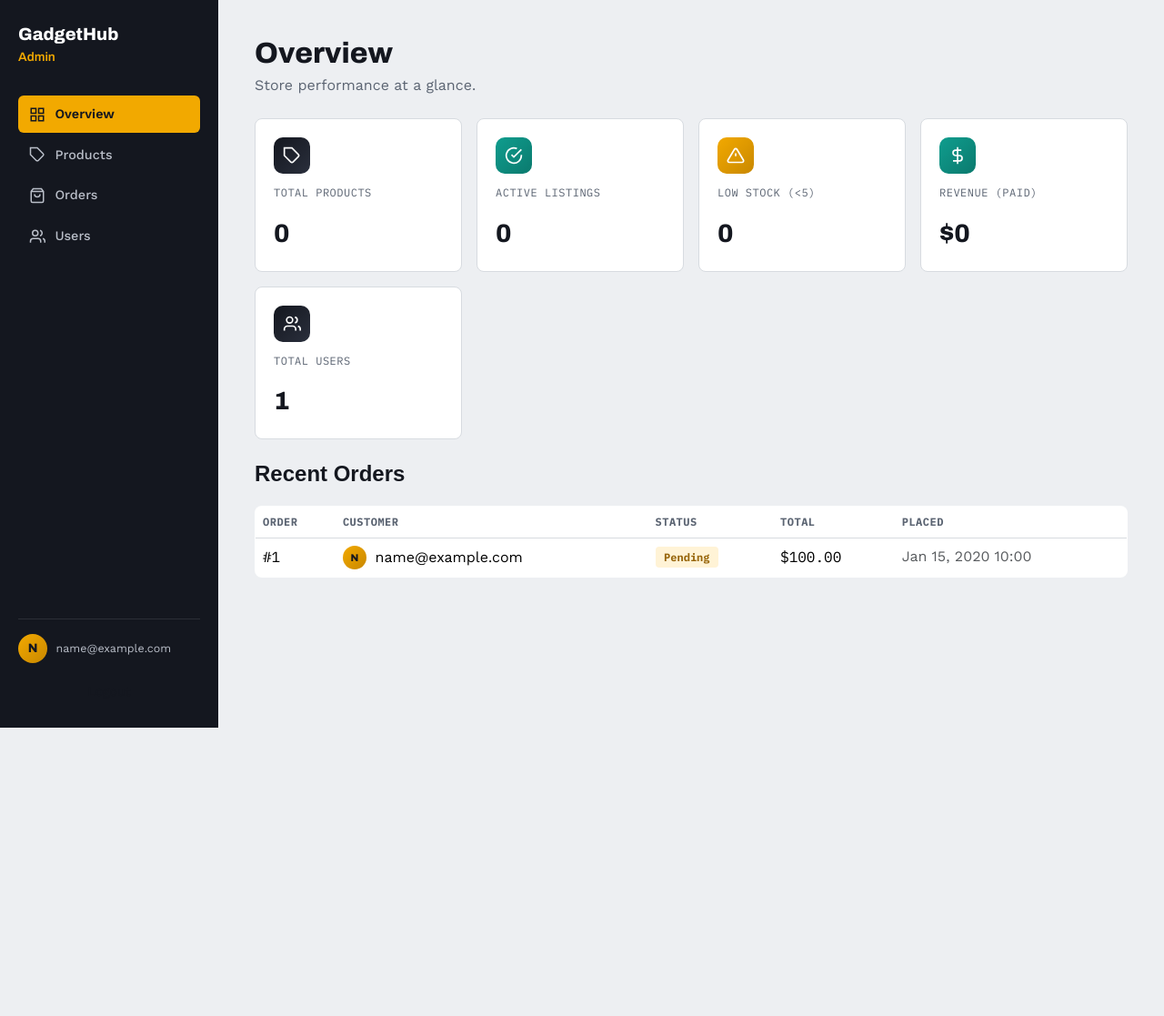
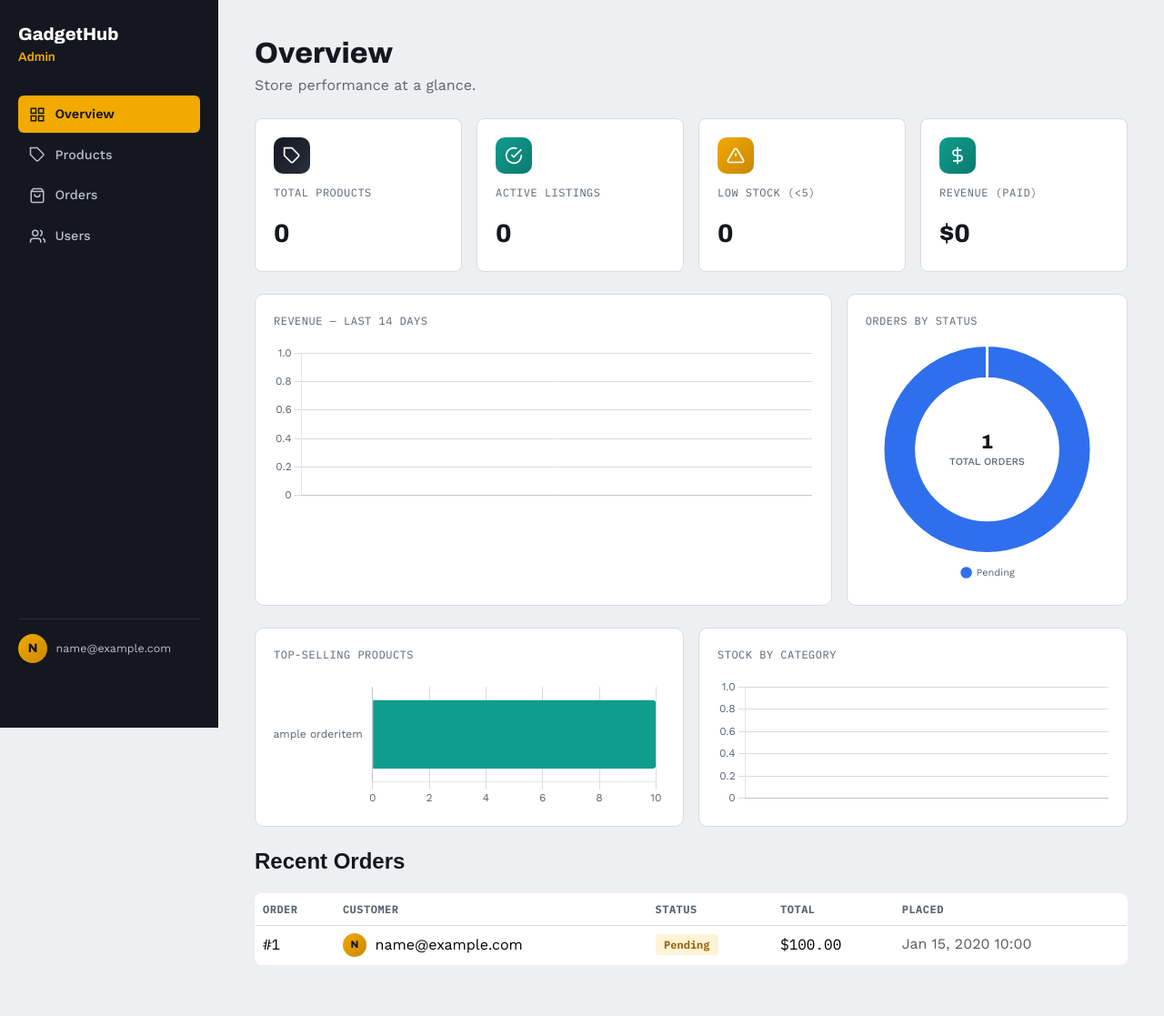
Before and after one commit to BigyanLuitel/E-Commerece, a Django app: page /dashboard/ in a window 1280 px wide. Shown: the whole page at 91% size. Before the commit the page ends 800 px from the top, so only its background shows below. Run offline with Django 5.2, Linux system fonts and the light colour scheme; a user stored in the database is signed in; tables that the repository leaves empty hold one stand-in row (values such as "Sample post"); data that the repository does not hold is empty.

Commit message:
interactive dashboard

```diff
--- a/gadgethub/dashboard/templates/dashboard/home.html
+++ b/gadgethub/dashboard/templates/dashboard/home.html
@@ -41,13 +41,34 @@
             <div class="stat-value mono">${{ revenue }}</div>
         </div>
     </div>
-    <div class="col-md-3">
-        <div class="stat-card">
-            <div class="stat-icon stat-icon-ink">
-                <svg width="20" height="20" viewBox="0 0 24 24" fill="none" stroke="white" stroke-width="2"><path d="M17 21v-2a4 4 0 0 0-4-4H6a4 4 0 0 0-4 4v2"/><circle cx="9" cy="7" r="4"/><path d="M23 21v-2a4 4 0 0 0-3-3.87"/><path d="M16 3.13a4 4 0 0 1 0 7.75"/></svg>
-            </div>
-            <div class="stat-label">Total Users</div>
-            <div class="stat-value">{{ total_users }}</div>
+</div>
+
+<div class="row g-3 mb-4">
+    <div class="col-md-8">
+        <div class="chart-card">
+            <div class="chart-card-title">Revenue — Last 14 Days</div>
+            <canvas id="revenueChart" height="90"></canvas>
+        </div>
+    </div>
+    <div class="col-md-4">
+        <div class="chart-card">
+            <div class="chart-card-title">Orders by Status</div>
+            <canvas id="statusChart" height="90"></canvas>
+        </div>
+    </div>
+</div>
+
+<div class="row g-3 mb-4">
+    <div class="col-md-6">
+        <div class="chart-card">
+            <div class="chart-card-title">Top-Selling Products</div>
+            <canvas id="topProductsChart" height="100"></canvas>
+        </div>
+    </div>
+    <div class="col-md-6">
+        <div class="chart-card">
+            <div class="chart-card-title">Stock by Category</div>
+            <canvas id="stockChart" height="100"></canvas>
         </div>
     </div>
 </div>
@@ -74,5 +95,149 @@
         {% endfor %}
     </tbody>
 </table>
+{% endblock %}
 
+{% block extra_head %}
+<script src="https://cdn.jsdelivr.net/npm/chart.js@4.4.4/dist/chart.umd.min.js"></script>
+<script>
+document.addEventListener('DOMContentLoaded', function () {
+    const inkColor = '#14171F';
+    const accent = '#F2A900';
+    const teal = '#0F9D8E';
+    const muted = '#5B6472';
+    const gridColor = '#D7DBE0';
+
+    Chart.defaults.font.family = "'Work Sans', sans-serif";
+    Chart.defaults.color = muted;
+
+    // Revenue line chart
+    new Chart(document.getElementById('revenueChart'), {
+        type: 'line',
+        data: {
+            labels: {{ revenue_labels|safe }},
+            datasets: [{
+                label: 'Revenue ($)',
+                data: {{ revenue_values|safe }},
+                borderColor: accent,
+                backgroundColor: 'rgba(242, 169, 0, 0.12)',
+                fill: true,
+                tension: 0.3,
+                pointBackgroundColor: accent,
+            }]
+        },
+        options: {
+            plugins: { legend: { display: false } },
+            scales: {
+                y: { beginAtZero: true, grid: { color: gridColor } },
+                x: { grid: { display: false } }
+            }
+        }
+    });
+
+    // Orders by status donut chart
+    // Orders by status donut chart
+    const statusColors = ['#2F6FED', '#0F9D8E', '#F2A900', '#C0392B', '#7C8290'];
+    const statusTotal = ({{ status_values|safe }}).reduce((a, b) => a + b, 0);
+
+    const centerTextPlugin = {
+        id: 'centerText',
+        beforeDraw(chart) {
+            const { ctx, chartArea: { width, height, left, top } } = chart;
+            ctx.save();
+            ctx.font = "700 22px 'Archivo', sans-serif";
+            ctx.fillStyle = inkColor;
+            ctx.textAlign = 'center';
+            ctx.textBaseline = 'middle';
+            ctx.fillText(statusTotal, left + width / 2, top + height / 2 - 8);
+            ctx.font = "500 11px 'Work Sans', sans-serif";
+            ctx.fillStyle = muted;
+            ctx.fillText('TOTAL ORDERS', left + width / 2, top + height / 2 + 14);
+            ctx.restore();
+        }
+    };
+
+    new Chart(document.getElementById('statusChart'), {
+        type: 'doughnut',
+        data: {
+            labels: {{ status_labels|safe }},
+            datasets: [{
+                data: {{ status_values|safe }},
+                backgroundColor: statusColors,
+                borderColor: '#FFFFFF',
+                borderWidth: 3,
+                hoverOffset: 14,
+                hoverBorderWidth: 0,
+            }]
+        },
+        options: {
+            cutout: '68%',
+            animation: { animateRotate: true, animateScale: true, duration: 800 },
+            interaction: { mode: 'nearest', intersect: true },
+            plugins: {
+                legend: {
+                    position: 'bottom',
+                    labels: { boxWidth: 12, padding: 14, font: { size: 11 }, usePointStyle: true, pointStyle: 'circle' }
+                },
+                tooltip: {
+                    backgroundColor: inkColor,
+                    titleFont: { size: 12, weight: '700' },
+                    bodyFont: { size: 12 },
+                    padding: 10,
+                    cornerRadius: 6,
+                    callbacks: {
+                        label: (ctx) => {
+                            const pct = ((ctx.raw / statusTotal) * 100).toFixed(1);
+                            return ` ${ctx.label}: ${ctx.raw} (${pct}%)`;
+                        }
+                    }
+                }
+            }
+        },
+        plugins: [centerTextPlugin]
+    });
+
+    // Top products bar chart
+    new Chart(document.getElementById('topProductsChart'), {
+        type: 'bar',
+        data: {
+            labels: {{ top_product_labels|safe }},
+            datasets: [{
+                label: 'Units Sold',
+                data: {{ top_product_values|safe }},
+                backgroundColor: teal,
+                borderRadius: 4,
+            }]
+        },
+        options: {
+            indexAxis: 'y',
+            plugins: { legend: { display: false } },
+            scales: {
+                x: { beginAtZero: true, grid: { color: gridColor } },
+                y: { grid: { display: false } }
+            }
+        }
+    });
+
+    // Stock by category bar chart
+    new Chart(document.getElementById('stockChart'), {
+        type: 'bar',
+        data: {
+            labels: {{ stock_labels|safe }},
+            datasets: [{
+                label: 'Units in Stock',
+                data: {{ stock_values|safe }},
+                backgroundColor: accent,
+                borderRadius: 4,
+            }]
+        },
+        options: {
+            plugins: { legend: { display: false } },
+            scales: {
+                y: { beginAtZero: true, grid: { color: gridColor } },
+                x: { grid: { display: false } }
+            }
+        }
+    });
+});
+</script>
 {% endblock %}
--- a/gadgethub/dashboard/views.py
+++ b/gadgethub/dashboard/views.py
@@ -13,6 +13,11 @@ import requests
 from django.http import JsonResponse
 from django.views.decorators.http import require_POST
 import json
+from datetime import timedelta
+from django.utils import timezone
+from django.db.models import Sum, Count, F
+from django.db.models.functions import TruncDate
+from orders.models import Order, OrderItem
 
 User = get_user_model()
 
@@ -72,9 +77,7 @@ def dashboard_home(request):
     total_products = Product.objects.count()
     active_products = Product.objects.filter(is_active=True).count()
     low_stock = Product.objects.filter(stock__lt=5, is_active=True).count()
-    total_users = User.objects.count()
 
-    total_orders = Order.objects.count()
     revenue = (
         Order.objects.filter(status=Order.STATUS_PAID)
         .aggregate(total=Sum('items__price'))['total'] or 0
@@ -82,14 +85,61 @@ def dashboard_home(request):
 
     recent_orders = Order.objects.select_related('user').order_by('-created_at')[:5]
 
+    # --- Chart 1: Revenue over the last 14 days ---
+    cutoff = timezone.now() - timedelta(days=14)
+    daily_revenue = (
+        Order.objects.filter(status=Order.STATUS_PAID, created_at__gte=cutoff)
+        .annotate(day=TruncDate('created_at'))
+        .values('day')
+        .annotate(total=Sum('items__price'))
+        .order_by('day')
+    )
+    revenue_labels = [d['day'].strftime('%b %d') for d in daily_revenue]
+    revenue_values = [float(d['total'] or 0) for d in daily_revenue]
+
+    # --- Chart 2: Orders by status ---
+    status_counts = (
+        Order.objects.values('status')
+        .annotate(count=Count('id'))
+        .order_by('status')
+    )
+    status_labels = [dict(Order.STATUS_CHOICES).get(s['status'], s['status']) for s in status_counts]
+    status_values = [s['count'] for s in status_counts]
+
+    # --- Chart 3: Top 5 selling products (by quantity sold) ---
+    top_products = (
+        OrderItem.objects.values('product_name')
+        .annotate(total_qty=Sum('quantity'))
+        .order_by('-total_qty')[:5]
+    )
+    top_product_labels = [p['product_name'] for p in top_products]
+    top_product_values = [p['total_qty'] for p in top_products]
+
+    # --- Chart 4: Stock levels by category ---
+    stock_by_category = (
+        Product.objects.filter(is_active=True)
+        .values('category')
+        .annotate(total_stock=Sum('stock'))
+        .order_by('category')
+    )
+    category_labels_map = dict(Product.CATEGORY_CHOICES)
+    stock_labels = [category_labels_map.get(c['category'], c['category'] or 'Uncategorized') for c in stock_by_category]
+    stock_values = [c['total_stock'] or 0 for c in stock_by_category]
+
     return render(request, 'dashboard/home.html', {
         'total_products': total_products,
         'active_products': active_products,
         'low_stock': low_stock,
-        'total_users': total_users,
-        'total_orders': total_orders,
         'revenue': revenue,
         'recent_orders': recent_orders,
+        'revenue_labels': json.dumps(revenue_labels),
+        'revenue_values': json.dumps(revenue_values),
+        'status_labels': json.dumps(status_labels),
+        'status_values': json.dumps(status_values),
+        'top_product_labels': json.dumps(top_product_labels),
+        'top_product_values': json.dumps(top_product_values),
+        'stock_labels': json.dumps(stock_labels),
+        'stock_values': json.dumps(stock_values),
     })
 
 @staff_member_required
--- a/gadgethub/static/css/dashboard.css
+++ b/gadgethub/static/css/dashboard.css
@@ -382,3 +382,19 @@
         grid-template-columns: 1fr;
     }
 }
+
+.chart-card {
+    background-color: var(--panel);
+    border: 1px solid var(--line);
+    border-radius: 10px;
+    padding: 1.25rem;
+    height: 100%;
+}
+.chart-card-title {
+    font-family: 'IBM Plex Mono', monospace;
+    font-size: 0.75rem;
+    text-transform: uppercase;
+    letter-spacing: 0.5px;
+    color: var(--muted);
+    margin-bottom: 1rem;
+}
```
